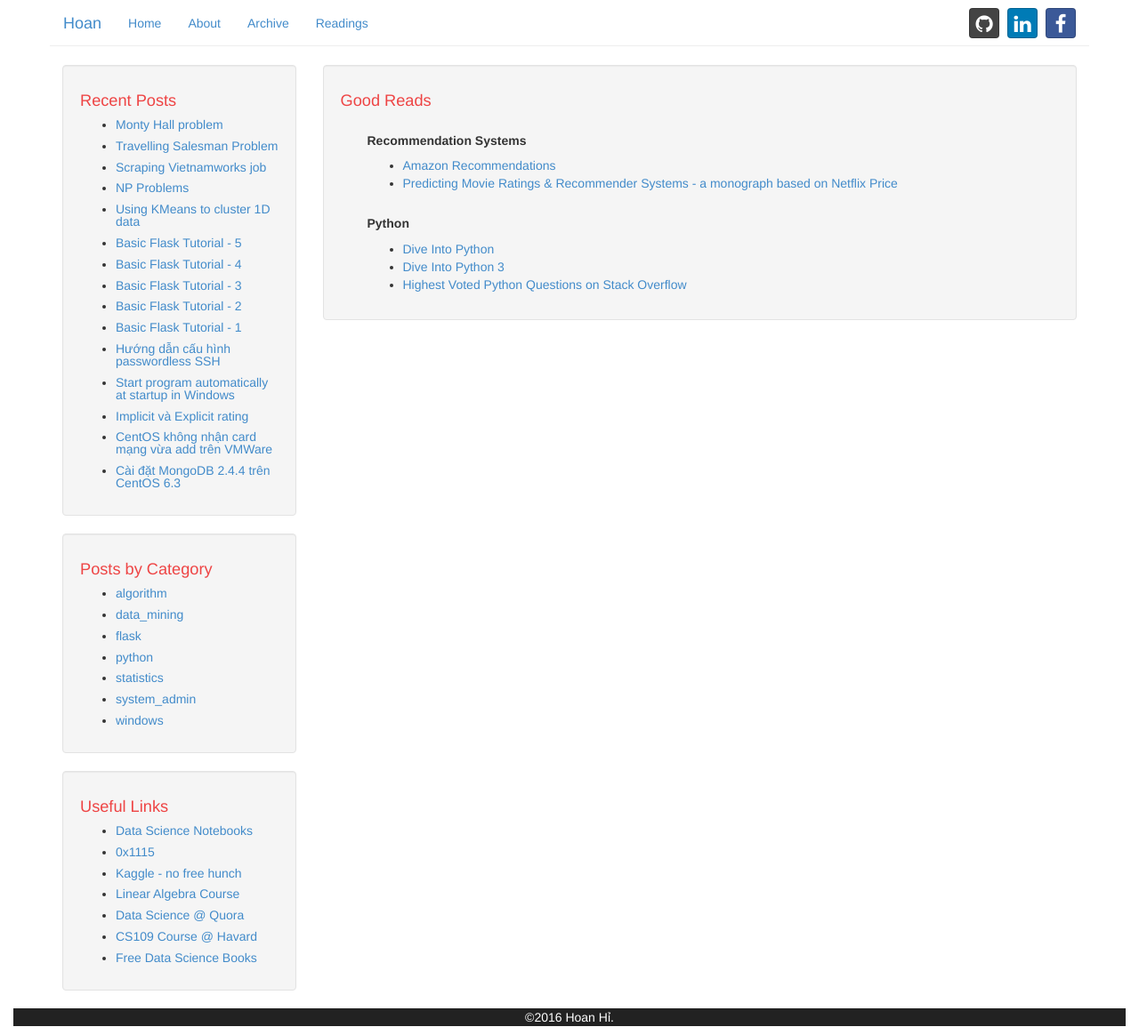
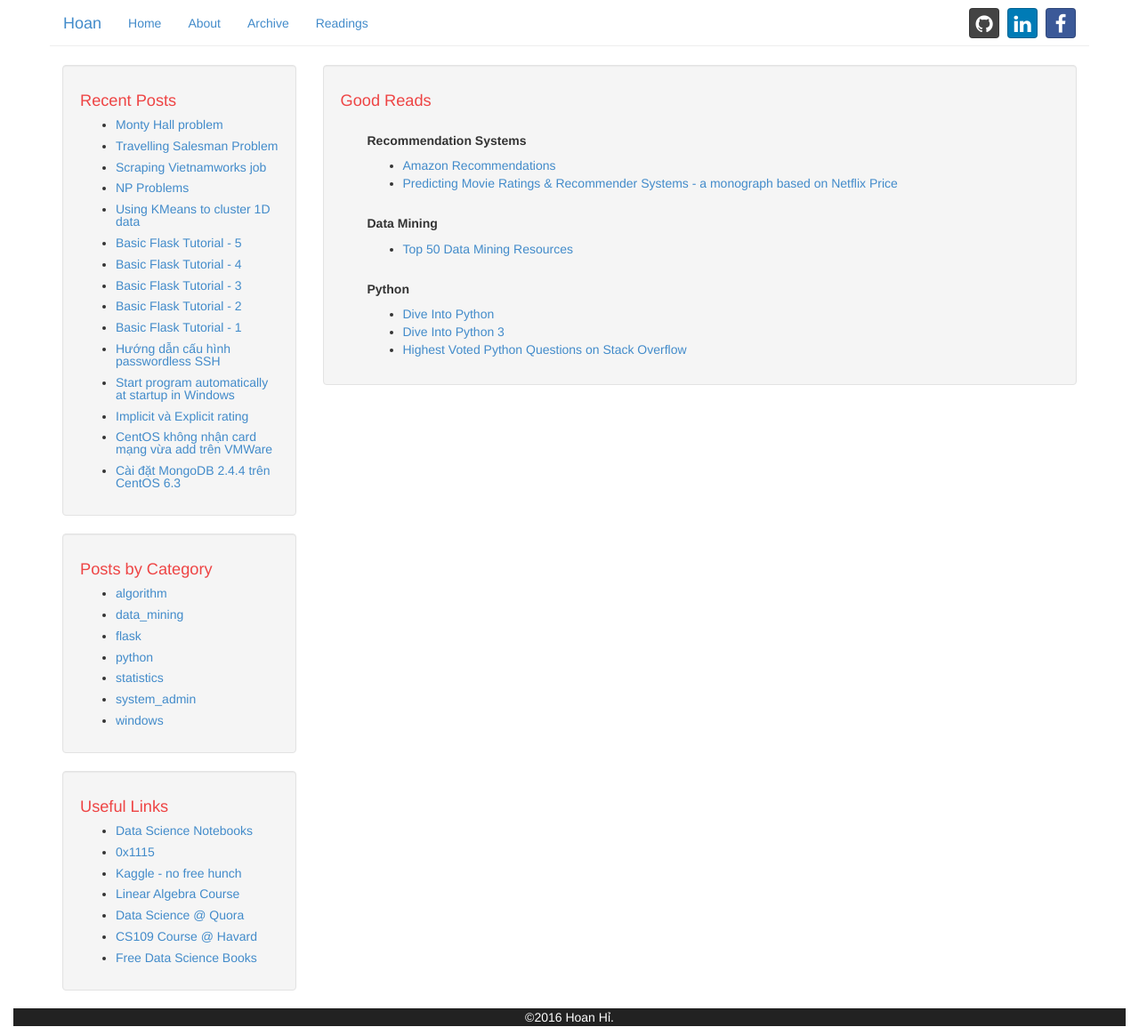
Before and after one commit to hoanvu/hoanvu.github.io, a Jekyll site: the page built from readings.html, in a window 1280 px wide. Shown: the whole page at 89% size. Built offline with Jekyll 4.4.1, drawn with Linux system fonts in a browser that asks for light colours.

Commit message:
add link to Readings

```diff
--- a/readings.html
+++ b/readings.html
@@ -14,6 +14,14 @@ layout: default
     </div>
 
     <div class ="indented">
+        <h5><strong>Data Mining</strong></h5>
+        <ul>
+            <li><a href="http://www.ngdata.com/data-mining-resources/" target="_blank">Top 50 Data Mining Resources</a></li>
+
+        </ul>
+    </div>
+
+    <div class ="indented">
         <h5><strong>Python</strong></h5>
         <ul>
             <li><a href="http://www.diveintopython.net/toc/index.html" target="_blank">Dive Into Python</a></li>
```
